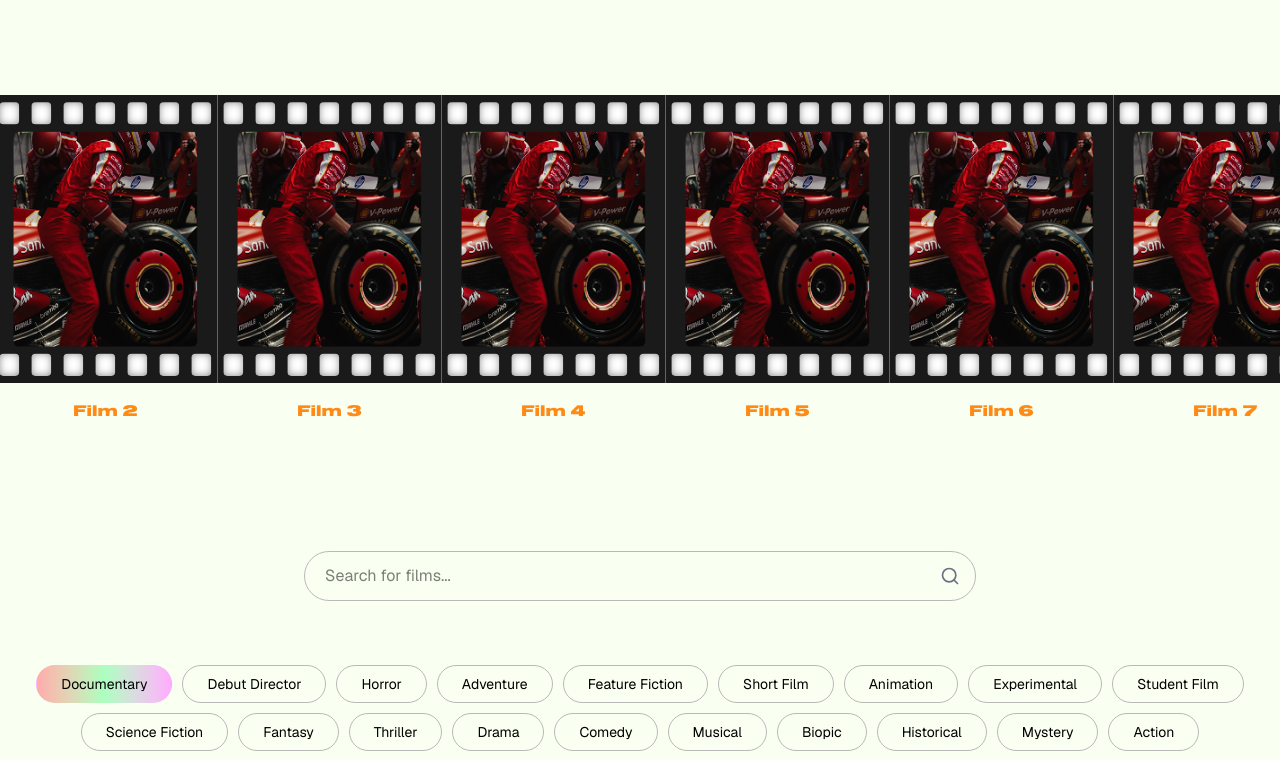
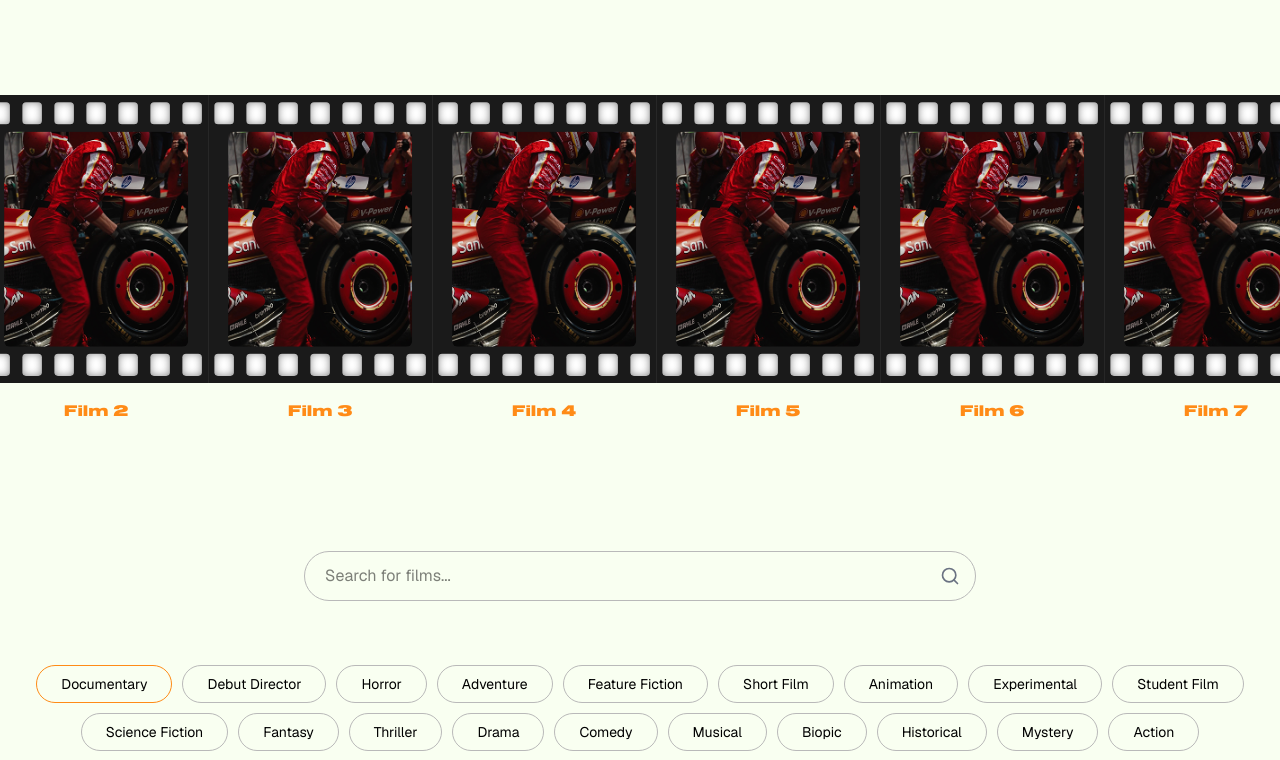
Before and after one commit to mukeshkr2024/dhruma, a React (Vite) app: page /film-lineup in a window 1280 px wide. Shown: the part 720-1480 px from the top of the page. Built offline with nearby package versions, Linux system fonts and the light colour scheme.

Commit message:
refactor: update styles and structure in FilmLineUp, Home, JoinUs, BlogCard, and Footer components

```diff
--- a/src/features/film-lineup/components/FilmLineUp.tsx
+++ b/src/features/film-lineup/components/FilmLineUp.tsx
@@ -134,7 +134,7 @@ export const FilmLineUp = () => {
                             whileHover={{ scale: 1.05 }}
                             whileTap={{ scale: 0.95 }}
                             className={`border rounded-full px-3 py-1.5 md:px-6 md:py-2 font-secondary text-xs md:text-sm cursor-pointer transition-all ${activeCategory === category
-                                ? "bg-gradient-to-r from-[#FFABAB] via-[#ABFFC0] to-[#FFABFF] text-black border-transparent"
+                                ? "border-[#FF8B17]"
                                 : "border-[#B9B9B9] hover:border-[#FF8B17]"
                                 }`}
                             onClick={() => setActiveCategory(category)}
--- a/src/features/index/components/Home.tsx
+++ b/src/features/index/components/Home.tsx
@@ -2,7 +2,7 @@
 import React, { Suspense, useRef } from "react"
 import { motion, useInView, useScroll, useTransform } from "framer-motion"
 import { CustomFilmTicket } from "./CustomFilmTicket"
-import { JoinUs } from "@/shared/components/JoinUs"
+// import { JoinUs } from "@/shared/components/JoinUs"
 import { BecomeSponsor } from "@/shared/components/BecomeSponsor"
 
 const FeaturedFilms = React.lazy(() => import("./FeaturedFilms"))
@@ -67,7 +67,7 @@ export const Home = () => {
     const valuesRef = useRef(null)
     const peopleRef = useRef(null)
     const sponsorsRef = useRef(null)
-    const membershipRef = useRef(null)
+    // const membershipRef = useRef(null)
 
     // Check if sections are in view
     const whoAreWeInView = useInView(whoAreWeRef, { once: true, amount: 0.3 })
@@ -77,7 +77,7 @@ export const Home = () => {
     const valuesInView = useInView(valuesRef, { once: true, amount: 0.3 })
     const peopleInView = useInView(peopleRef, { once: true, amount: 0.3 })
     const sponsorsInView = useInView(sponsorsRef, { once: true, amount: 0.3 })
-    const membershipInView = useInView(membershipRef, { once: true, amount: 0.3 })
+    // const membershipInView = useInView(membershipRef, { once: true, amount: 0.3 })
 
     return (
         <div className="w-full h-full bg-[url('/texture.svg')] bg-contain bg-no-repeat">
@@ -195,7 +195,7 @@ export const Home = () => {
             </motion.section>
 
             {/* Black Circle Section */}
-            <div className="flex w-full z-0 items-center justify-center -mb-[250px] md:-mb-[450px]" ref={targetRef}>
+            <div className="md:flex hidden w-full z-0 items-center justify-center -mb-[250px] md:-mb-[450px]" ref={targetRef}>
                 <motion.div className="w-full max-w-[1000px] relative px-4 md:px-0" style={{ opacity, scale }}>
                     <motion.img
                         src="/wheel.png"
@@ -451,7 +451,7 @@ export const Home = () => {
                     {sponsors.map((sponsor, index) => (
                         <motion.div
                             key={sponsor.id}
-                            className="flex w-full gap-y-6 md:gap-y-10 items-center justify-center flex-col"
+                            className="flex w-full gap-y-6 md:gap-y-10 items-center justify-start flex-col"
                             initial={{ opacity: 0, y: 30 }}
                             animate={sponsorsInView ? { opacity: 1, y: 0 } : {}}
                             transition={{ duration: 0.5, delay: 0.4 + index * 0.2 }}
@@ -474,9 +474,9 @@ export const Home = () => {
                 <FeaturedFilms label="Featured Films" />
             </Suspense>
             <BecomeSponsor />
-            <JoinUs />
+            {/* <JoinUs /> */}
             {/* Dhurma Membership Section */}
-            <motion.section
+            {/* <motion.section
                 className="section_primary flex-col px-4 md:px-0"
                 ref={membershipRef}
                 initial={{ opacity: 0, y: 50 }}
@@ -530,7 +530,7 @@ export const Home = () => {
                         transition={{ type: "spring", stiffness: 400, damping: 10 }}
                     />
                 </motion.div>
-            </motion.section>
+            </motion.section> */}
         </div>
     )
 }
--- a/src/index.css
+++ b/src/index.css
@@ -23,15 +23,14 @@ body {
 
 @layer components {
   .primary-heading {
-    @apply text-[var(--primary-color)] font-primary text-5xl font-normal uppercase;
+    @apply text-[var(--primary-color)] font-primary font-normal uppercase text-3xl md:text-4xl lg:text-5xl;
   }
-
   .paragraph_primary {
     @apply font-normal font-secondary;
   }
 
   .section_primary {
-    @apply flex max-w-6xl mx-auto py-20;
+    @apply flex max-w-6xl mx-auto px-4 py-12 md:px-6 md:py-16 lg:py-20;
   }
 }
 
--- a/src/shared/components/JoinUs.tsx
+++ b/src/shared/components/JoinUs.tsx
@@ -4,7 +4,7 @@ const fadeInUp = (delay = 0) => ({
     initial: { opacity: 0, y: 50 },
     whileInView: { opacity: 1, y: 0 },
     transition: { duration: 0.6, delay },
-    viewport: { once: true, amount: 0.3 },
+    viewport: { once: true, amount: 0.5 }, // Increased viewport threshold
 });
 
 export const JoinUs = () => {
@@ -17,10 +17,8 @@ export const JoinUs = () => {
                 Join us
             </motion.h2>
 
-            <motion.div
-                className="flex flex-col md:flex-row gap-6 md:gap-14"
-                {...fadeInUp(0.4)}
-            >
+            <div className="flex flex-col md:flex-row gap-6 md:gap-14">
+                <motion.div {...fadeInUp(0.4)}>
                     <Ticket
                         title="Flexible passes for every film lover"
                         passes={["Single Screening", "Day Pass", "Full Festival Pass"]}
@@ -28,6 +26,8 @@ export const JoinUs = () => {
                         label="Passes"
                         bgImage="/join_1_bg.svg"
                     />
+                </motion.div>
+                <motion.div {...fadeInUp(0.6)}>
                     <Ticket
                         title="All-access experience."
                         passes={[
@@ -38,6 +38,7 @@ export const JoinUs = () => {
                         bgImage="/join_2_bg.svg"
                     />
                 </motion.div>
+            </div>
         </motion.section>
     );
 };
@@ -54,7 +55,9 @@ const Ticket = ({ title, passes, price, label, bgImage }: TicketProps) => {
     return (
         <div
             className="w-[315px] h-[515px] bg-center bg-cover bg-no-repeat"
-            style={{ backgroundImage: `url(${bgImage})` }}
+            style={{
+                backgroundImage: `url(${bgImage})`,
+            }}
         >
             <div className="w-full h-full flex flex-col justify-between p-10">
                 <h4 className="font-primary text-2xl uppercase text-white leading-tight">
--- a/src/shared/components/blogs/BlogCard.tsx
+++ b/src/shared/components/blogs/BlogCard.tsx
@@ -17,7 +17,7 @@ export const BlogCard = ({ title, description, imgSrc }: BlogCardProps) => {
                 <motion.img
                     src={imgSrc}
                     alt={title}
-                    className="rounded-2xl w-full h-auto aspect-video object-cover"
+                    className="rounded-2xl w-full h-[350px] object-cover"
                     whileHover={{ scale: 1.05 }}
                     transition={{ duration: 0.3 }}
                 />
--- a/src/shared/components/footer/Footer.tsx
+++ b/src/shared/components/footer/Footer.tsx
@@ -1,6 +1,3 @@
-"use client"
-
-import { motion } from "framer-motion"
 import { useEffect, useState } from "react"
 
 const navLinks = [
@@ -21,119 +18,38 @@ export const Footer = () => {
     }, [])
 
     if (!show) return null
+
     const columnCount = 3
     const navLinksColumns = Array.from({ length: columnCount }, (_, i) =>
-        navLinks.filter((_, index) => index % columnCount === i),
+        navLinks.filter((_, index) => index % columnCount === i)
     )
-
-    const containerVariants = {
-        hidden: { opacity: 0 },
-        visible: {
-            opacity: 1,
-            transition: {
-                staggerChildren: 0.08,
-                delayChildren: 0.1,
-                duration: 0.6,
-                ease: "easeOut",
-            },
-        },
-    }
-
-    const columnVariants = {
-        hidden: { opacity: 0 },
-        visible: {
-            opacity: 1,
-            transition: {
-                staggerChildren: 0.06,
-                delayChildren: 0.1,
-            },
-        },
-    }
-
-    const itemVariants = {
-        hidden: { opacity: 0, y: 10 },
-        visible: {
-            opacity: 1,
-            y: 0,
-            transition: {
-                type: "spring",
-                stiffness: 260,
-                damping: 20,
-            },
-        },
-    }
-
-    const imageVariants = {
-        hidden: { opacity: 0, scale: 0.95 },
-        visible: {
-            opacity: 1,
-            scale: 1,
-            transition: {
-                duration: 1.2,
-                ease: [0.25, 0.1, 0.25, 1.0], // Custom easing for a more natural feel
-            },
-        },
-    }
-
-    const footerBgVariants = {
-        hidden: { opacity: 0, y: 20 },
-        visible: {
-            opacity: [0, 0.3, 1],
-            y: 0,
-            transition: {
-                duration: 1.5,
-                times: [0, 0.5, 1],
-                ease: "easeOut",
-            },
-        },
-    }
 
     return (
         <footer className="w-full">
-            <motion.div
+            <div
                 className="w-full bg-[url(/footer_img.png)] bg-cover bg-no-repeat bg-center h-[200px] md:h-[300px] flex flex-col items-center justify-center"
-                initial="hidden"
-                whileInView="visible"
-                viewport={{ once: true, margin: "-100px" }}
-                variants={imageVariants}
             />
 
             <div className="bg-[#304FA8] w-full min-h-[350px] md:min-h-[450px] relative px-4 md:px-8 py-8 md:py-12 overflow-hidden">
-                <motion.div
-                    className="grid grid-cols-1 md:grid-cols-3 gap-6 text-white max-w-4xl mx-auto relative z-10"
-                    variants={containerVariants}
-                    initial="hidden"
-                    whileInView="visible"
-                    viewport={{ once: true, margin: "-50px" }}
-                >
+                <div className="grid grid-cols-1 md:grid-cols-3 gap-6 text-white max-w-4xl mx-auto relative z-10">
                     {navLinksColumns.map((column, colIndex) => (
-                        <motion.div key={colIndex} className="flex flex-col items-center md:items-start" variants={columnVariants}>
+                        <div key={colIndex} className="flex flex-col items-center md:items-start">
                             {column.map((item, index) => (
-                                <motion.p
+                                <p
                                     key={index}
                                     className="mb-3 hover:text-yellow-200 transition-colors duration-300 cursor-pointer"
-                                    variants={itemVariants}
-                                    whileHover={{
-                                        x: 5,
-                                        textShadow: "0 0 8px rgba(255,255,255,0.5)",
-                                        transition: { type: "spring", stiffness: 400, damping: 10 },
-                                    }}
                                 >
                                     {item.label}
-                                </motion.p>
+                                </p>
                             ))}
-                        </motion.div>
+                        </div>
                     ))}
-                </motion.div>
+                </div>
 
-                <motion.img
+                <img
                     src="/footer_bg.png"
                     alt=""
-                    className="absolute h-64 md:h-96 bottom-0 left-1/2 transform -translate-x-1/2 md:opacity-100"
-                    variants={footerBgVariants}
-                    initial="hidden"
-                    whileInView="visible"
-                    viewport={{ once: true }}
+                    className="absolute h-64 md:h-80 bottom-0 left-1/2 transform -translate-x-1/2 md:opacity-100"
                 />
             </div>
         </footer>
```
Lines whose indentation alone changed are shown as unchanged.
